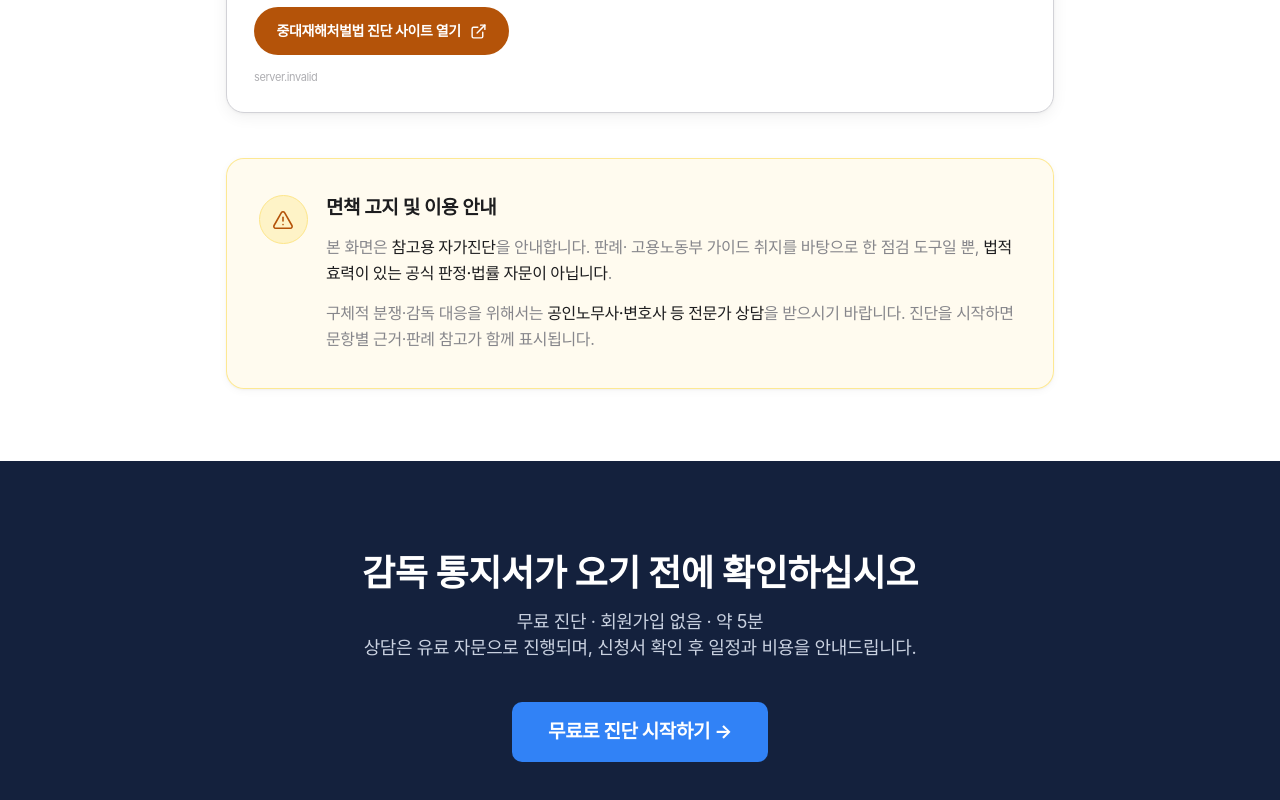
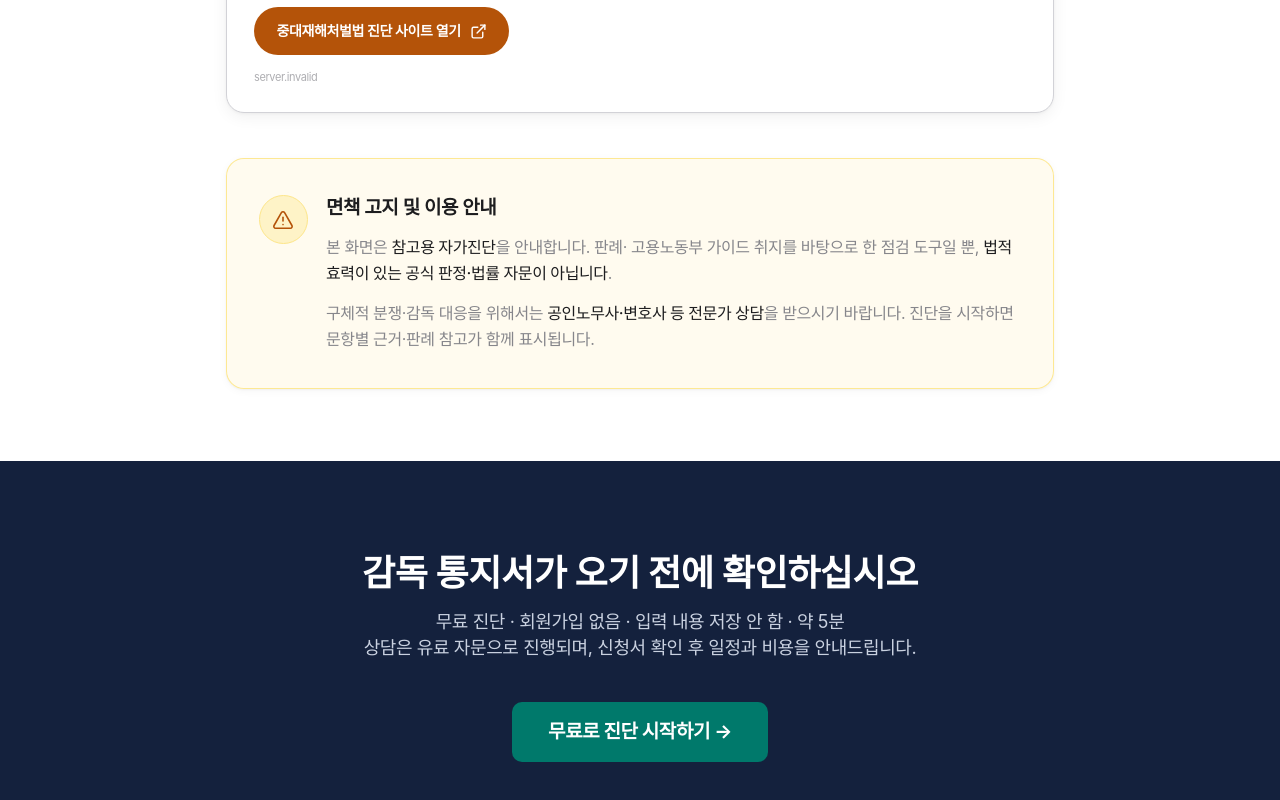
Before and after one commit to cdj44y-ui/worker-diagnosis-app, a React (Vite) app: page / in a window 1280 px wide. Shown: the part 9980-10780 px from the top of the page. Built offline with nearby package versions, Linux system fonts and the light colour scheme; no server answers.

Commit message:
brand(v1.1): FREE119 적용 — 패밀리 바·약속 문구·결과지·상담 네이비·사이트 색 청록·법 개정 달력 (src/pages)

```diff
--- a/src/pages/DiagnosisPage.tsx
+++ b/src/pages/DiagnosisPage.tsx
@@ -11,6 +11,7 @@ import SingleQuestionPanel from '../components/SingleQuestionPanel'
 import CategoryInterstitial from '../components/CategoryInterstitial'
 import DiagnosisFinalGate from '../components/DiagnosisFinalGate'
 import ResultPage from '../components/ResultPage'
+import { VERIFIED_DATE, PROMISE } from '../components/brand/brand'
 
 /** 진단 전용 — 랜딩(통계·프로필)과 URL·화면 모두 분리 */
 export default function DiagnosisPage() {
@@ -166,9 +167,9 @@ export default function DiagnosisPage() {
                   const complete = done === c.questions.length
                   return (
                     <div key={c.id} className={'grid grid-cols-[34px_1fr_auto] items-center gap-2 border-b border-[#EEF1F5] px-4 py-3.5 last:border-b-0 ' + (active ? 'bg-[#14213D] text-white' : 'bg-white')}>
-                      <span className={'text-[16px] font-extrabold ' + (active ? 'text-[#9CC3FF]' : 'text-[#3182F6]')}>{ci + 1}</span>
+                      <span className={'text-[16px] font-extrabold ' + (active ? 'text-[#80CBC4]' : 'text-[#00796B]')}>{ci + 1}</span>
                       <span className={'text-[15px] leading-snug ' + (active ? 'font-bold' : 'text-[#3D4A63]')}>{c.title.replace(/ \(.*\)$/, '')}</span>
-                      <span className={'text-[13px] font-bold ' + (complete ? (active ? 'text-[#9CC3FF]' : 'text-[#1B64DA]') : active ? 'text-[#C9D1E0]' : 'text-[#8A94A6]')}>{complete ? '완료' : done + '/' + c.questions.length}</span>
+                      <span className={'text-[13px] font-bold ' + (complete ? (active ? 'text-[#80CBC4]' : 'text-[#00695C]') : active ? 'text-[#C9D1E0]' : 'text-[#8A94A6]')}>{complete ? '완료' : done + '/' + c.questions.length}</span>
                     </div>
                   )
                 })}
@@ -263,6 +264,7 @@ export default function DiagnosisPage() {
                 </button>
               </div>
             ) : null}
+            <p className="mt-6 text-[14px] text-[#6B7280] no-print">문항별 근거 판례·법령 원문 대조일 {VERIFIED_DATE} · {PROMISE}</p>
             </div>
           </>
         ) : (
--- a/src/pages/LandingPage.tsx
+++ b/src/pages/LandingPage.tsx
@@ -5,6 +5,7 @@ import IntroVideo from '../components/IntroVideo'
 import DisclaimerNotice from '../components/DisclaimerNotice'
 import LaborInspectionLinkCard from '../components/LaborInspectionLinkCard'
 import { Link } from 'react-router-dom'
+import { PROMISE } from '../components/brand/brand'
 
 /** 2026-10-18 RISK119 신뢰형 구성 적용 */
 export default function LandingPage() {
@@ -23,8 +24,8 @@ export default function LandingPage() {
       <section className="bg-[#14213D] py-16 text-center text-white md:py-[88px] [word-break:keep-all]">
         <div className="mx-auto max-w-[1120px] px-6">
           <h2 className="text-[30px] font-bold leading-[1.35] md:text-[36px]">감독 통지서가 오기 전에 확인하십시오</h2>
-          <p className="mt-2.5 text-[18px] text-[#C9D1E0]">무료 진단 · 회원가입 없음 · 약 5분<br />상담은 유료 자문으로 진행되며, 신청서 확인 후 일정과 비용을 안내드립니다.</p>
-          <Link to="/diagnosis" className="mt-9 inline-flex h-[60px] items-center justify-center rounded-[10px] bg-[#3182F6] px-8 text-[19px] font-bold text-white hover:bg-[#1B64DA]">무료로 진단 시작하기 →</Link>
+          <p className="mt-2.5 text-[18px] text-[#C9D1E0]">{PROMISE} · 약 5분<br />상담은 유료 자문으로 진행되며, 신청서 확인 후 일정과 비용을 안내드립니다.</p>
+          <Link to="/diagnosis" className="mt-9 inline-flex h-[60px] items-center justify-center rounded-[10px] bg-[#00796B] px-8 text-[19px] font-bold text-white hover:bg-[#00695C]">무료로 진단 시작하기 →</Link>
         </div>
       </section>
     </div>
```
